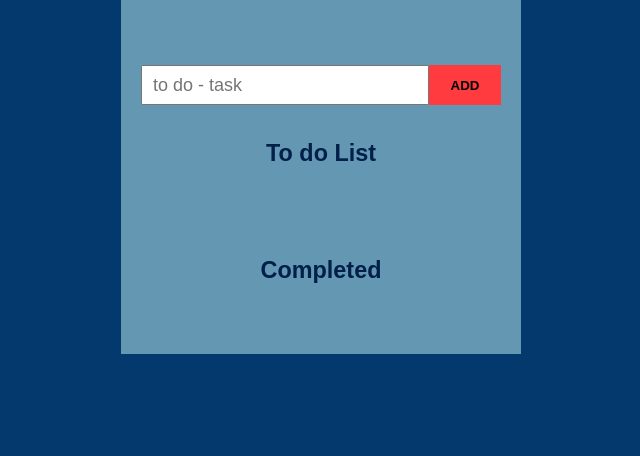
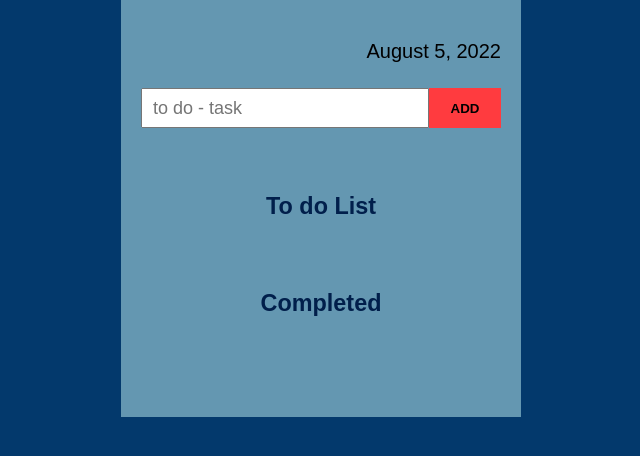
Before and after one commit to krsticzoran/task-tracker, a plain HTML site: page index.html in a window 1280 px wide. Shown: the whole page, without its empty margins (319-959 px from the left). Drawn offline with Linux system fonts and the light colour scheme.

Commit message:
date implement

```diff
--- a/index.html
+++ b/index.html
@@ -10,6 +10,7 @@
   </head>
   <body>
     <div class="container">
+      <div class="date"></div>
       <div class="add">
         <input
           type="text"
@@ -19,7 +20,7 @@
         />
         <button class="btn--add">Add</button>
       </div>
-      <div>
+      <div class="to--do">
         <h3>To do List</h3>
         <ul class="list">
           <li class="list--li">
--- a/script.js
+++ b/script.js
@@ -5,8 +5,23 @@ const btnAdd = document.querySelector(".btn--add");
 const addInput = document.querySelector(".input--add");
 const list = document.querySelector(".list");
 const completed = document.querySelector(".completed--list");
+const inputDate = document.querySelector(".date");
 let input = [],
   inputOne = [];
+
+/////////////////////////////////////////////////////////////////////
+// ----- DATE ----
+
+const locale = navigator.language;
+let today = new Date();
+const options = {
+  day: "numeric",
+  month: "long",
+  year: "numeric",
+};
+
+const displayDate = today.toLocaleDateString(locale, options);
+inputDate.innerHTML = `<p>${displayDate}</p>`;
 
 ////////////////////////////////////////////////////////////////////////
 //---- LOCALSTORAGE --
@@ -18,7 +33,7 @@ if (JSON.parse(localStorage.getItem("todo"))) {
 
   for (i = 0; i < input.length; i++) {
     list.innerHTML += `<li class="list--li"><input type="checkbox" class="check" /><span class="span--to-do">${input[i]}</span
-    ><button class="btn--confirm">Confirm</button></li>`;
+    ><button class="btn--confirm">Confirm</button> <p></li>`;
   }
 }
 
@@ -97,7 +112,3 @@ completed.addEventListener("click", function (e) {
     localStorage.setItem("todo1", JSON.stringify(inputOne));
   }
 });
-
-console.log("welcome");
-
-console.log("welcome");
--- a/style.css
+++ b/style.css
@@ -13,7 +13,7 @@ body {
 h3 {
   color: #011f4b;
   text-align: center;
-  padding: 20px 0;
+  padding: 10px;
 }
 
 ul {
@@ -24,10 +24,18 @@ ul {
 }
 
 .container {
-  padding-top: 50px;
+  padding-top: 40px;
   background: #6497b1;
   width: 400px;
   margin: 0 auto;
+  padding-bottom: 40px;
+}
+/* ----- DATE ----- */
+
+.date {
+  display: flex;
+  justify-content: flex-end;
+  margin: 0 20px 10px;
 }
 
 /* ----- ADD ----- */
@@ -42,6 +50,7 @@ ul {
   display: flex;
   justify-content: center;
   align-items: center;
+  margin-bottom: 40px;
 }
 
 .input--add {
@@ -62,7 +71,7 @@ ul {
   font-weight: 600;
 }
 
-/* ----- TO-D0 / COMPLETEDv----- */
+/* ----- TO-D0 / COMPLETED ----- */
 
 .list--li,
 .completed--li {
```
